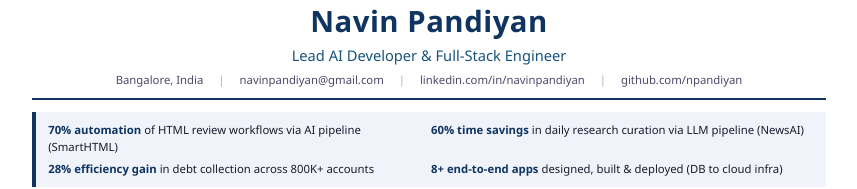
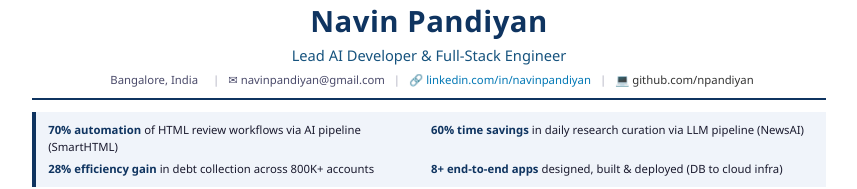
Before and after one commit to npandiyan/npandiyan.github.io, a plain HTML site: page index.html in a window 1280 px wide. Shown: the top 189 px of the page, without its empty margins (211-1068 px from the left). Drawn offline with Linux system fonts and the light colour scheme.

Commit message:
Add hyperlinks and icons for email, LinkedIn, GitHub

```diff
--- a/index.html
+++ b/index.html
@@ -278,11 +278,11 @@
   <div class="contact">
     <span>Bangalore, India</span>
     <span class="sep">|</span>
-    <span>navinpandiyan@gmail.com</span>
+    <a href="mailto:navinpandiyan@gmail.com" style="color:#4a4a6a; text-decoration:none;">&#9993; navinpandiyan@gmail.com</a>
     <span class="sep">|</span>
-    <span>linkedin.com/in/navinpandiyan</span>
+    <a href="https://linkedin.com/in/navinpandiyan" target="_blank" style="color:#0077B5; text-decoration:none;">&#128279; linkedin.com/in/navinpandiyan</a>
     <span class="sep">|</span>
-    <span>github.com/npandiyan</span>
+    <a href="https://github.com/npandiyan" target="_blank" style="color:#333; text-decoration:none;">&#128187; github.com/npandiyan</a>
   </div>
 </div>
 
```
